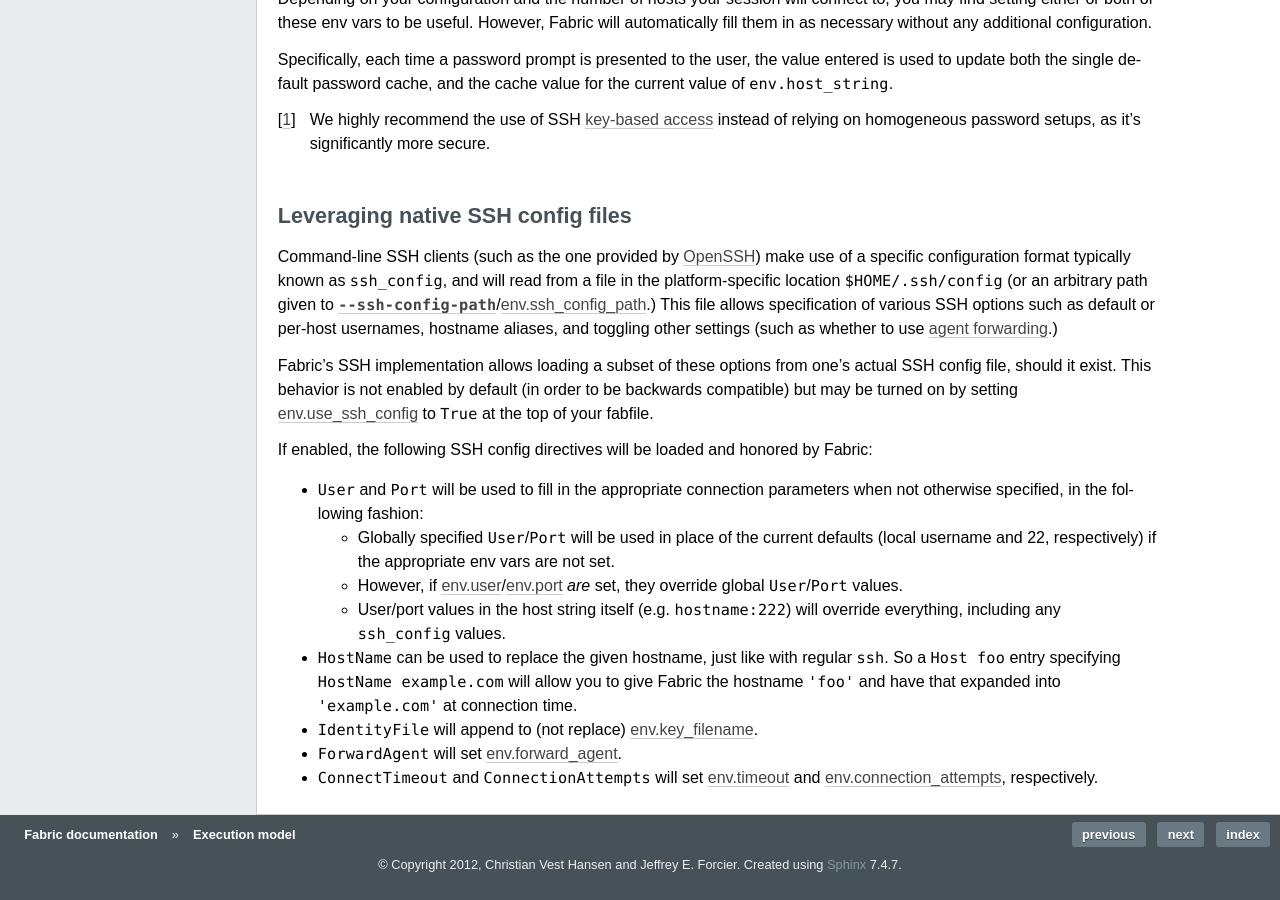
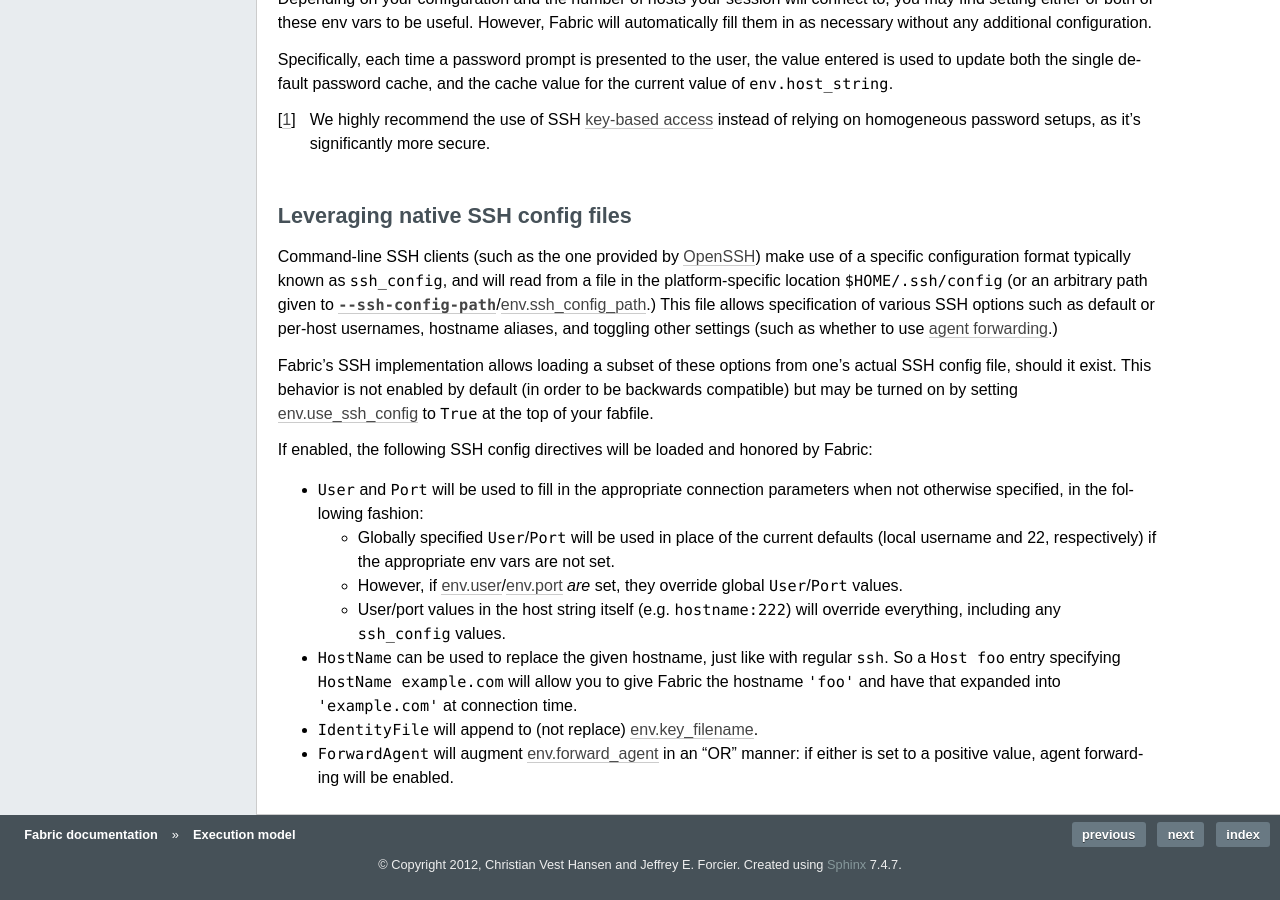
Before and after one commit to fabric/fabric, a Sphinx documentation site: the page built from docs/usage/execution.rst, in a window 1280 px wide and 900 px high, scrolled down 10607 px. Built offline with Sphinx 7.4.7, drawn with Linux system fonts in a browser that asks for light colours; pages that are not in the unit, such as notebooks, are missing from menus; the version number could not be read and is left out.

Commit message:
Implement ForwardAgent config support re #3.
Also dropping connection/timeout stuff for now, can add that later.

```diff
--- a/docs/usage/execution.rst
+++ b/docs/usage/execution.rst
@@ -678,7 +678,6 @@ If enabled, the following SSH config directives will be loaded and honored by Fa
   into ``'example.com'`` at connection time.
 * ``IdentityFile`` will append to (not replace) :ref:`env.key_filename
   <key-filename>`.
-* ``ForwardAgent`` will set :ref:`env.forward_agent <forward-agent>`.
-* ``ConnectTimeout`` and ``ConnectionAttempts`` will set :ref:`env.timeout
-  <timeout>` and :ref:`env.connection_attempts <connection-attempts>`,
-  respectively.
+* ``ForwardAgent`` will augment :ref:`env.forward_agent <forward-agent>` in an
+  "OR" manner: if either is set to a positive value, agent forwarding will be
+  enabled.
```
Also changed, not shown: 1 other file.
